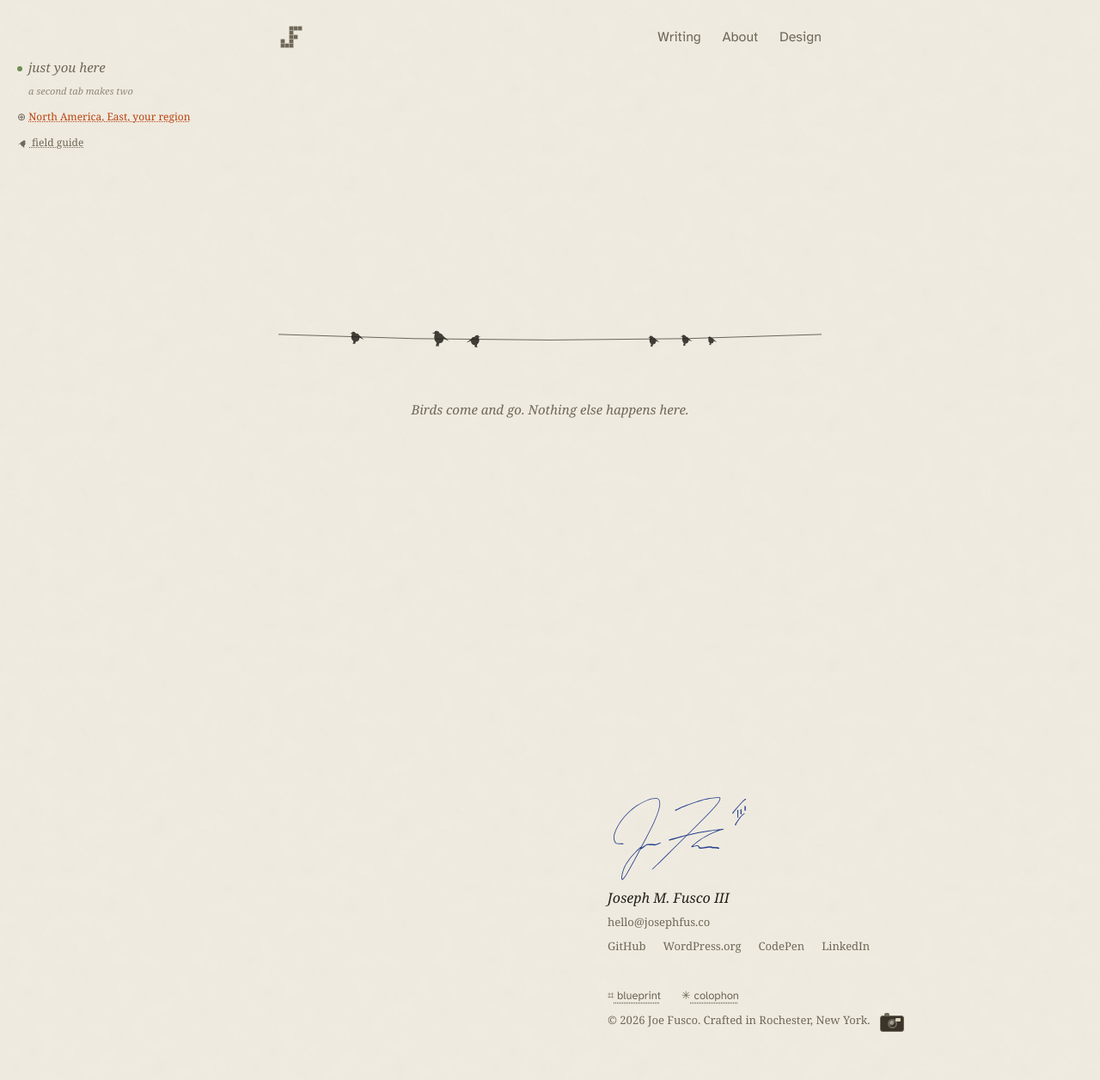
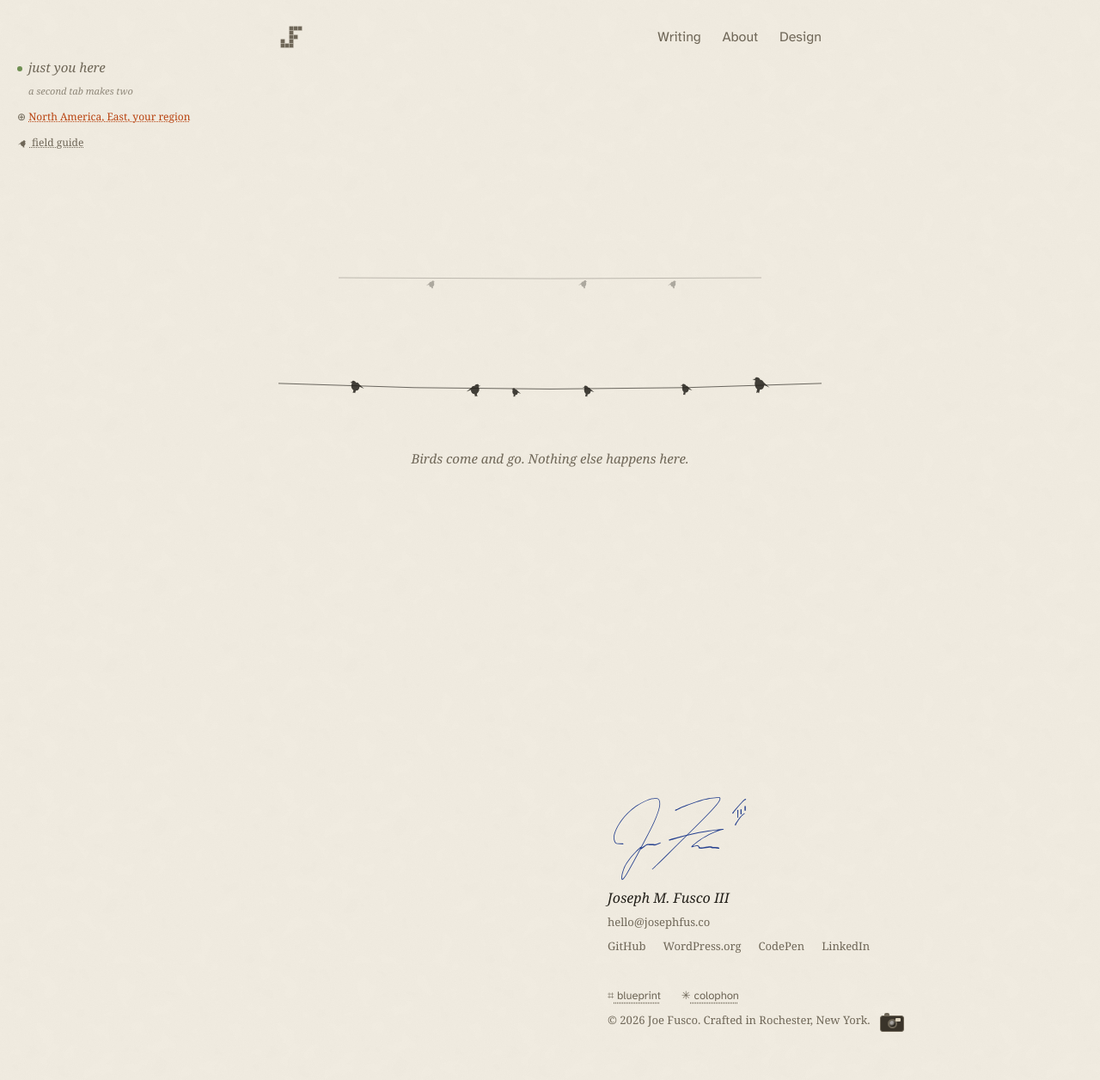
Before and after one commit to josephfusco/josephfusco.github.io, a Jekyll site: the page built from wire.html, in a window 1280 px wide. Shown: the whole page at 86% size. Built offline with Jekyll 4.4.1, drawn with Linux system fonts in a browser that asks for light colours.

Commit message:
Anticipation, follow-through, distance, roosting, and depth
Five more from the animator's list, all event-driven or
subtractive, so the resting page stays as quiet as it was.

A bird glances the way it is about to fly before it goes, and on
landing the body carries past its perch and settles back rather
than stopping dead. Arrivals now keep individual distance,
taking the next free perch instead of landing in a neighbor's
lap. After dusk, read from the same local clock that picks the
region, the flock roosts: still on the wire, far less restless.

And the watching page gains depth. A second wire hangs further
off, smaller and paler behind a hint of blur, drifting slightly
against the near one as you scroll. Atmospheric perspective is
what turns a line into a sky.

Co-Authored-By: Claude Fable 5 <noreply@anthropic.com>
Claude-Session: https://claude.ai/code/session_019vAcPMvpcgUVRcyZCqV9hM

```diff
--- a/assets/css/redesign.css
+++ b/assets/css/redesign.css
@@ -1096,6 +1096,40 @@ body.wire .powerline { display: none; }
   height: 44px;
   margin: 0 0 calc(var(--lh) * 2);
 }
+/* Depth: a second wire further off, smaller and paler, out of reach.
+   Atmospheric perspective is what turns a line into a sky. */
+.watch-far {
+  position: relative;
+  height: 30px;
+  width: 78%;
+  margin: 0 auto calc(var(--lh) * 3);
+  opacity: 0.38;
+  filter: blur(0.3px);
+  pointer-events: none;
+}
+.watch-far .wire-svg { position: absolute; inset: auto 0 0; height: 30px; width: 100%; color: var(--fg); }
+.watch-far .wire-bird {
+  position: absolute;
+  bottom: -1px;
+  top: auto;
+  width: 15px;
+  height: 13px;
+  margin-left: -7px;
+  color: var(--fg);
+}
+.watch-far .wire-bird svg { width: 100%; height: 100%; display: block; }
+@supports (animation-timeline: scroll()) {
+  @media (prefers-reduced-motion: no-preference) {
+    .watch-far {
+      animation: far-drift linear both;
+      animation-timeline: scroll(root);
+    }
+    @keyframes far-drift {
+      from { translate: 0 0; }
+      to { translate: 0 -22px; }
+    }
+  }
+}
 .watch-wire .wire-svg { position: absolute; inset: auto 0 0; height: 44px; width: 100%; color: var(--fg); }
 .watch-note {
   text-align: center;
--- a/assets/js/presence.js
+++ b/assets/js/presence.js
@@ -474,7 +474,18 @@
   function addPigeon(key) {
     if (!wire || flock.has(key)) return;
     var idx = slotCursor++;
+    /* wire birds keep individual distance; take the next free perch */
+    var taken = [];
+    flock.forEach(function (b) { if (b.slot != null) taken.push(b.slot); });
     var slot = SLOTS[idx % SLOTS.length];
+    for (var si = 0; si < SLOTS.length; si++) {
+      var cand = SLOTS[(idx + si) % SLOTS.length];
+      var clear = true;
+      for (var ti = 0; ti < taken.length; ti++) {
+        if (Math.abs(taken[ti] - cand) < 0.075) { clear = false; break; }
+      }
+      if (clear) { slot = cand; break; }
+    }
     var rng = seedFrom(location.pathname + ':' + (idx % SLOTS.length));
     var el = document.createElement('span');
     el.className = 'wire-bird';
@@ -557,6 +568,13 @@
     el.classList.add('airborne');
     /* smaller birds beat faster */
     el.style.setProperty('--flapms', Math.round(70 + bird.scale * 30) + 'ms');
+    /* anticipation: a glance the way it is about to go */
+    if (bird.svgEl) {
+      bird.svgEl.animate(
+        [{ rotate: '0deg' }, { rotate: (dir * -7) + 'deg' }, { rotate: '0deg' }],
+        { duration: 190, easing: 'ease-out' }
+      );
+    }
     /* heavy birds labor off the wire; light ones flick away */
     var heft = Math.max(0.5, Math.min(1.9, Math.sqrt((bird.weight || 0.4) / 0.3)));
     var fx = dir * (160 + Math.random() * 280) / heft;
@@ -624,8 +642,13 @@
       bird.svgEl = el.querySelector('svg');
       bird.svgEl.style.transform = flip;
       bird.flown = false;
-      bounceWire();
+      bounceWire(bird.weight);
       setSag();
+      /* follow-through: the body keeps going a moment, then settles */
+      bird.svgEl.animate(
+        [{ rotate: (side * -7) + 'deg' }, { rotate: (side * 3) + 'deg' }, { rotate: '0deg' }],
+        { duration: 460, easing: 'cubic-bezier(0.22, 1, 0.36, 1)' }
+      );
       announceBird(bird);
     }).catch(function () { /* removed mid-arrival */ });
   }
@@ -758,7 +781,10 @@
     if (document.hidden) return;
     var perched = [];
     flock.forEach(function (b) { if (!b.flown && b.el) perched.push(b); });
-    if (!perched.length || Math.random() < 0.5) return;
+    /* after dusk they roost: still on the wire, but far less restless */
+    var hour = new Date().getHours();
+    var roosting = hour >= 20 || hour < 5;
+    if (!perched.length || Math.random() < (roosting ? 0.85 : 0.5)) return;
     var bird = perched[Math.floor(Math.random() * perched.length)];
     var set = bird.moves || [MICRO.bob];
     set[Math.floor(Math.random() * set.length)](bird);
--- a/wire.html
+++ b/wire.html
@@ -5,6 +5,12 @@ permalink: /wire/
 description: A wire, and whoever lands on it.
 ---
 <div class="wrap watch">
+	<div class="watch-far" aria-hidden="true">
+		<svg class="wire-svg" viewBox="0 0 100 20" preserveAspectRatio="none"><path d="M0 12 Q 50 13.4 100 12" fill="none" stroke="currentColor" vector-effect="non-scaling-stroke" stroke-width="1"/></svg>
+		<span class="wire-bird" style="left:22%" data-species="0" data-inline></span>
+		<span class="wire-bird" style="left:58%" data-species="2" data-inline></span>
+		<span class="wire-bird" style="left:79%" data-species="1" data-inline></span>
+	</div>
 	<div class="watch-wire" data-flock-stage data-ambient aria-hidden="true">
 		<svg class="wire-svg" viewBox="0 0 100 20" preserveAspectRatio="none"><path d="M0 12 Q 50 12.6 100 12" fill="none" stroke="currentColor" vector-effect="non-scaling-stroke" stroke-width="1"/></svg>
 	</div>
```
